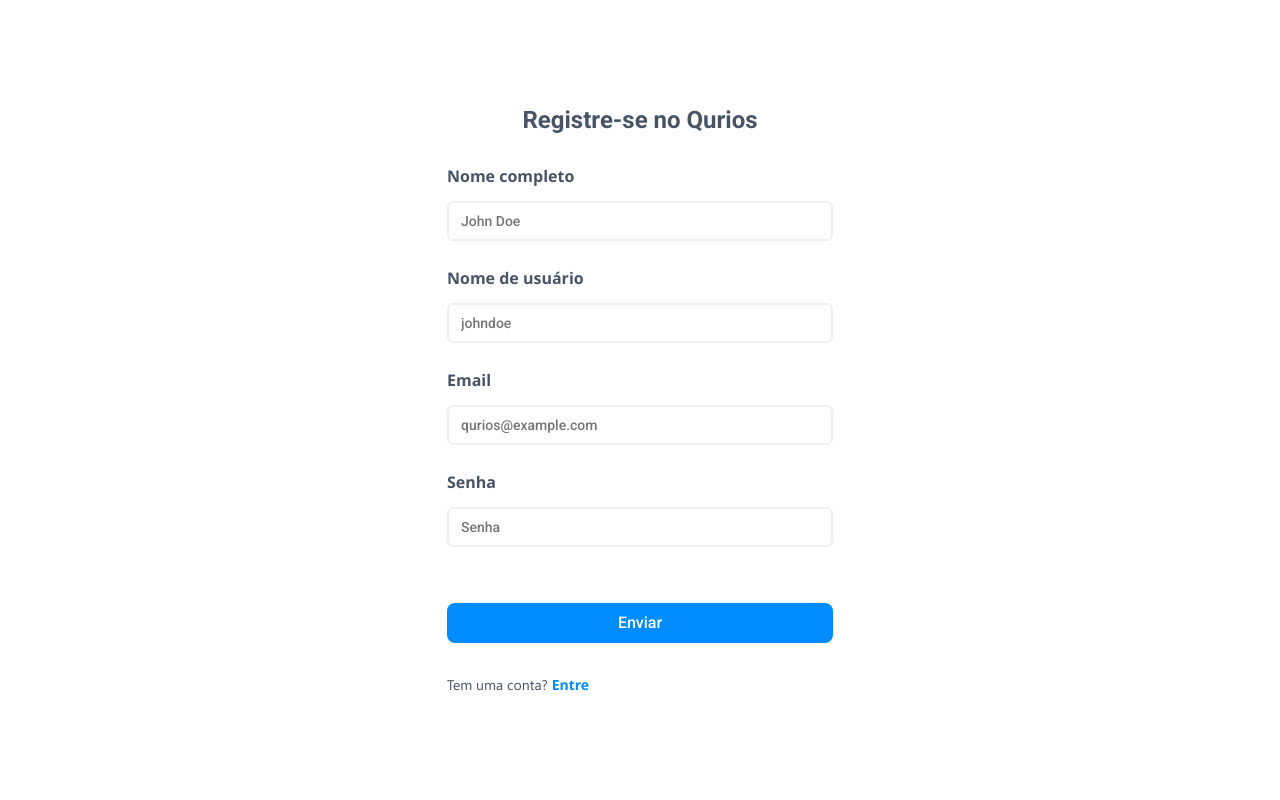
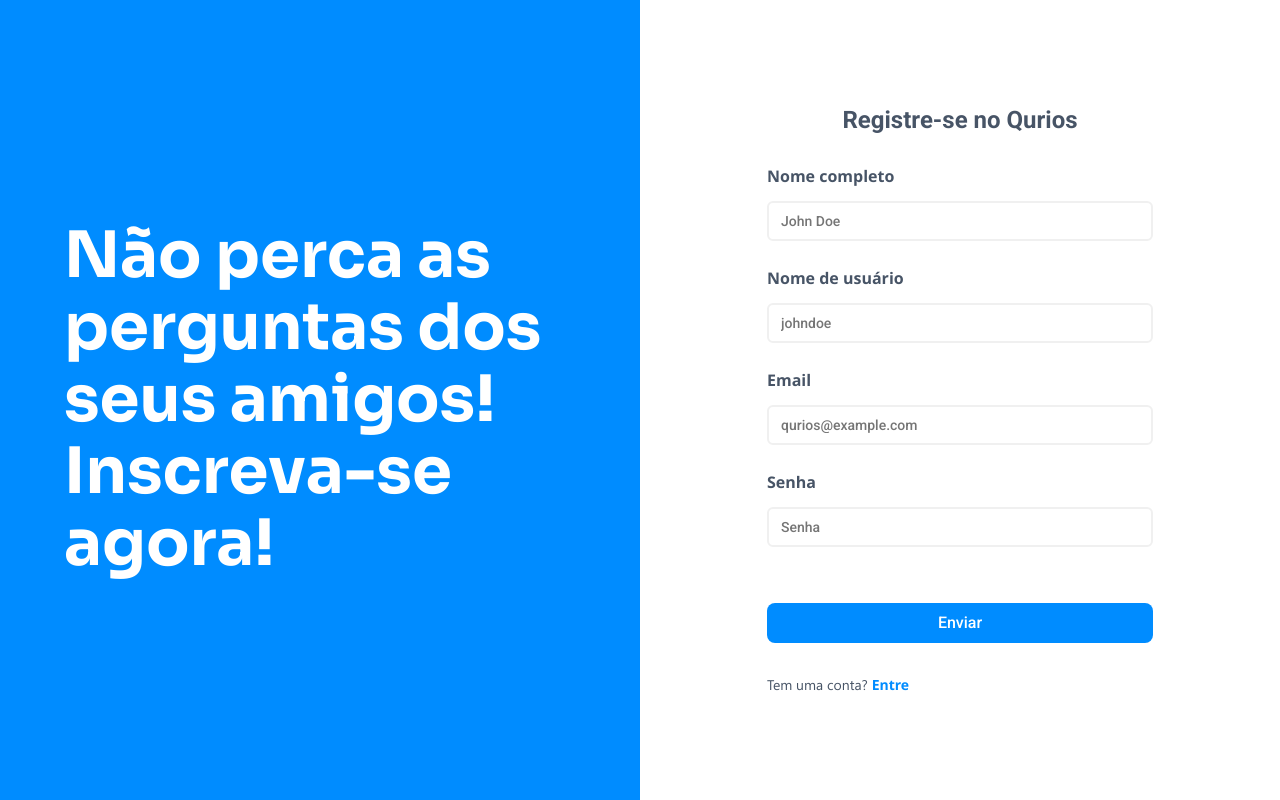
Before and after one commit to fabriciolak/qurios, a React (Vite) app: page /app/register in a window 1280 px wide. Built offline with nearby package versions, Linux system fonts and the light colour scheme.

Commit message:
feat: add left text to register page

```diff
--- a/src/pages/app/register.tsx
+++ b/src/pages/app/register.tsx
@@ -5,7 +5,7 @@
 import { Button } from '../../components/shared/Button'
 import { Loader } from 'lucide-react'
 import { Link, useNavigate } from 'react-router-dom'
-import { FormEvent, useContext, useState } from 'react'
+import { useContext, useState } from 'react'
 import { AuthContext } from '../../contexts/authContext'
 
 const formSchemaValidation = z.object({
@@ -31,7 +31,7 @@
   message: z.string()
 })
 
-type errorSchemaType = z.infer<typeof errorSchema>
+// type errorSchemaType = z.infer<typeof errorSchema>
 
 export function Register() {
   const { handleSubmit, formState: { errors, isSubmitting }, register, watch } = useForm<formSchemaValidationType>({
@@ -44,13 +44,7 @@
   const { signUp } = useContext(AuthContext)
   const navigate = useNavigate()
 
-  // console.log('isValidating: ', isValidating)
-
-  console.log(watch('email'))
-
-  function handleCustomError(customError: errorSchemaType, error: Error) {
-    console.log(error)
-
+  function handleCustomError(error: Error) {
     if (error.message === 'Email already exists.') {
       setEmailCustomError((val) => {
         return val === watch('email') ? '' : 'Este E-mail já está sendo utilizado por outro usuário. Tente outro'
@@ -75,16 +69,20 @@
       navigate('/profile')
     } catch (error) {
       if (error instanceof Error) {
-        const customError = errorSchema.parse({
-          message: error.message
-        })
+        // const customError = errorSchema.parse({
+        //   message: error.message
+        // })
 
-        handleCustomError(customError, error)
+        handleCustomError(error)
       }
     }
   }
 
   return (
+    <div className={styles['page-container']}>
+      <section className={styles['left-container']}>
+        <h2>Não perca as perguntas dos seus amigos! Inscreva-se agora!</h2>
+      </section>
       <section className={styles.container}>
         <h1>Registre-se no Qurios</h1>
 
@@ -145,5 +143,6 @@
         </form>
 
       </section>
+    </div>
   )
 }
--- a/src/styles/pages/app/login.module.css
+++ b/src/styles/pages/app/login.module.css
@@ -36,6 +36,13 @@
 
   .left-container {
     display: none;
+  }
+}
+
+@media (max-width: 768px) {
+  .left-container h2 {
+    font-size: 48px;
+    line-height: 54px;
   }
 }
 
--- a/src/styles/pages/app/register.module.css
+++ b/src/styles/pages/app/register.module.css
@@ -1,3 +1,51 @@
+.page-container {
+  width: 100%;
+  display: grid;
+  grid-template-columns: repeat(2, 1fr);
+  justify-content: center;
+  align-items: center;
+}
+
+.left-container {
+  width: 100%;
+  height: 100vh;
+
+  padding: 2rem 4rem;
+
+  display: flex;
+  justify-content: flex-start;
+  align-items: center;
+
+  background-color: var(--colors-blue-dark);
+}
+
+.left-container h2 {
+  max-width: 520px;
+  font-family: var(--fonts-sora);
+  font-weight: 700;
+  font-size: 64px;
+  line-height: 72px;
+
+  color: var(--colors-white);
+}
+
+@media (max-width: 668px) {
+  .page-container {
+    grid-template-columns: 1fr;
+  }
+
+  .left-container {
+    display: none;
+  }
+}
+
+@media (max-width: 768px) {
+  .left-container h2 {
+    font-size: 48px;
+    line-height: 54px;
+  }
+}
+
 .container {
   width: 100%;
   height: 100vh;
```
Lines whose indentation alone changed are shown as unchanged.
